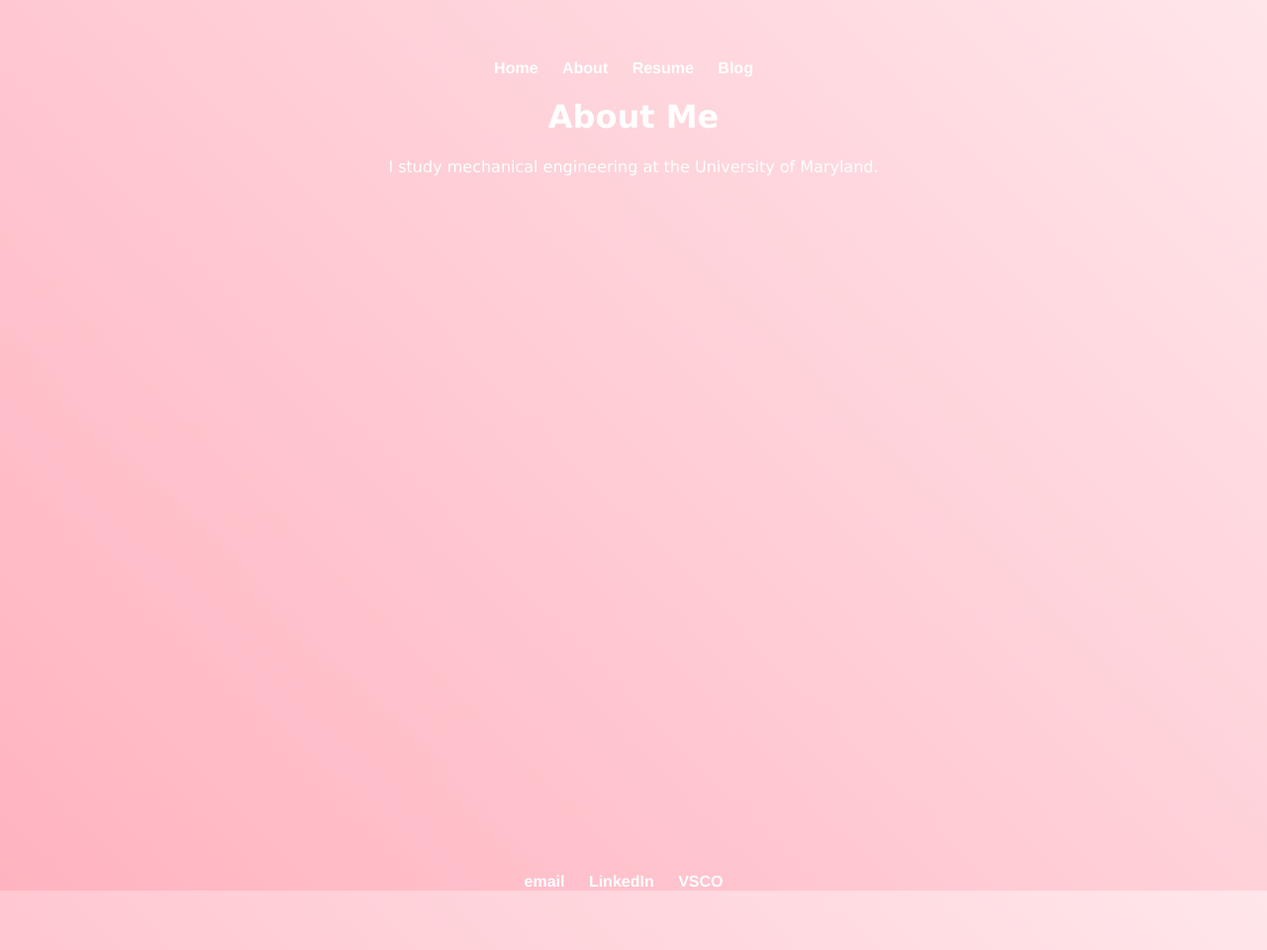
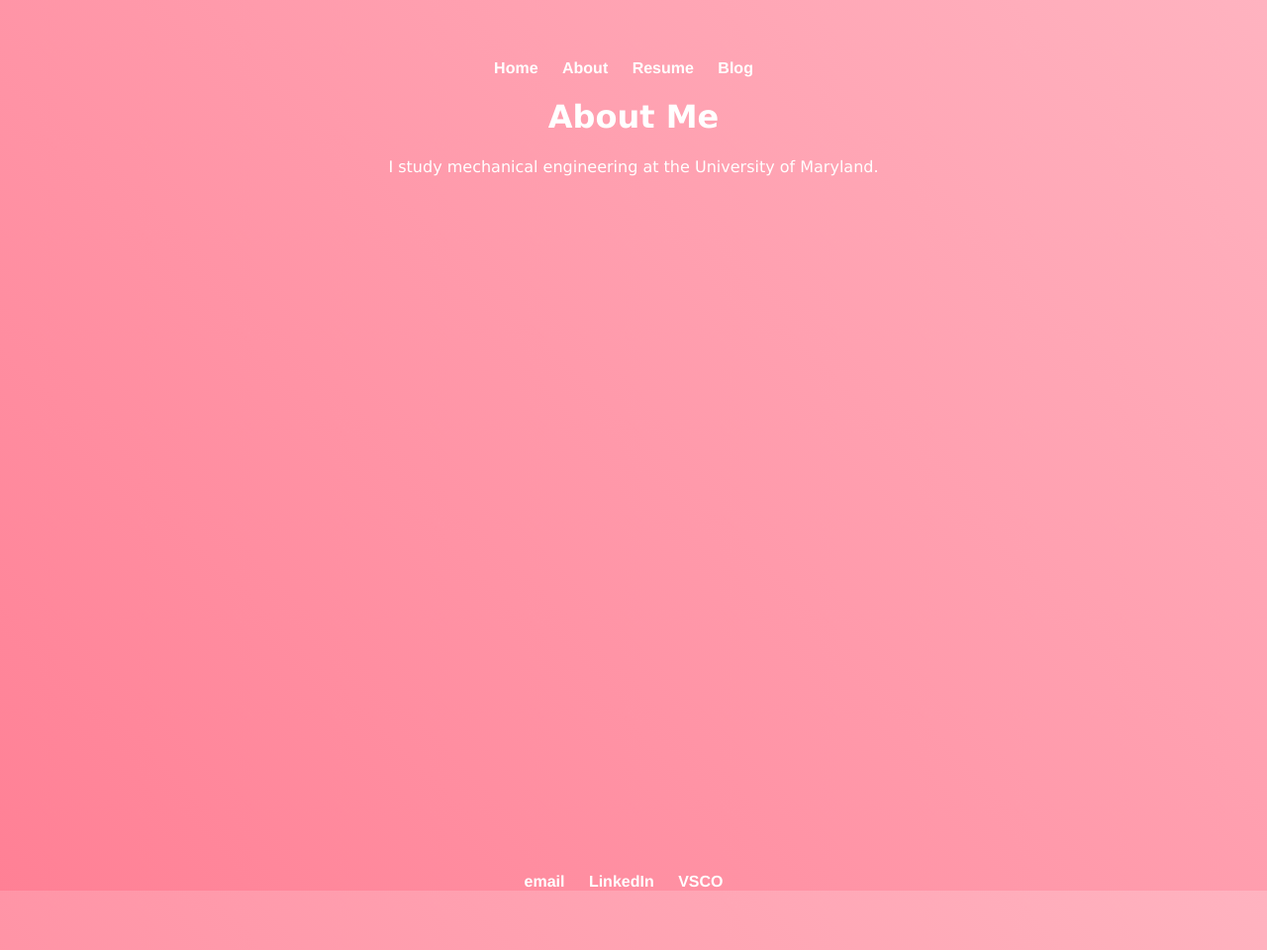
Before and after one commit to katherinekemp/katherinekemp.github.io, a Jekyll site: the page built from about/index.html, in a window 1280 px wide. Shown: the whole page at 99% size. Built offline with Jekyll 4.4.1, drawn with Linux system fonts in a browser that asks for light colours.

Commit message:
Update default.html

```diff
--- a/_layouts/default.html
+++ b/_layouts/default.html
@@ -15,7 +15,7 @@
 			}
 			body {
 				backgorund0color: #ff8095;
-				background-image: linear-gradient(45deg, #ffb3c0, #ffe6ea);
+				background-image: linear-gradient(45deg, #ff8095, #ffb3c0);
 				background-repeat: no repeat;
 				color: white;
 				font-family: verdana;
```
